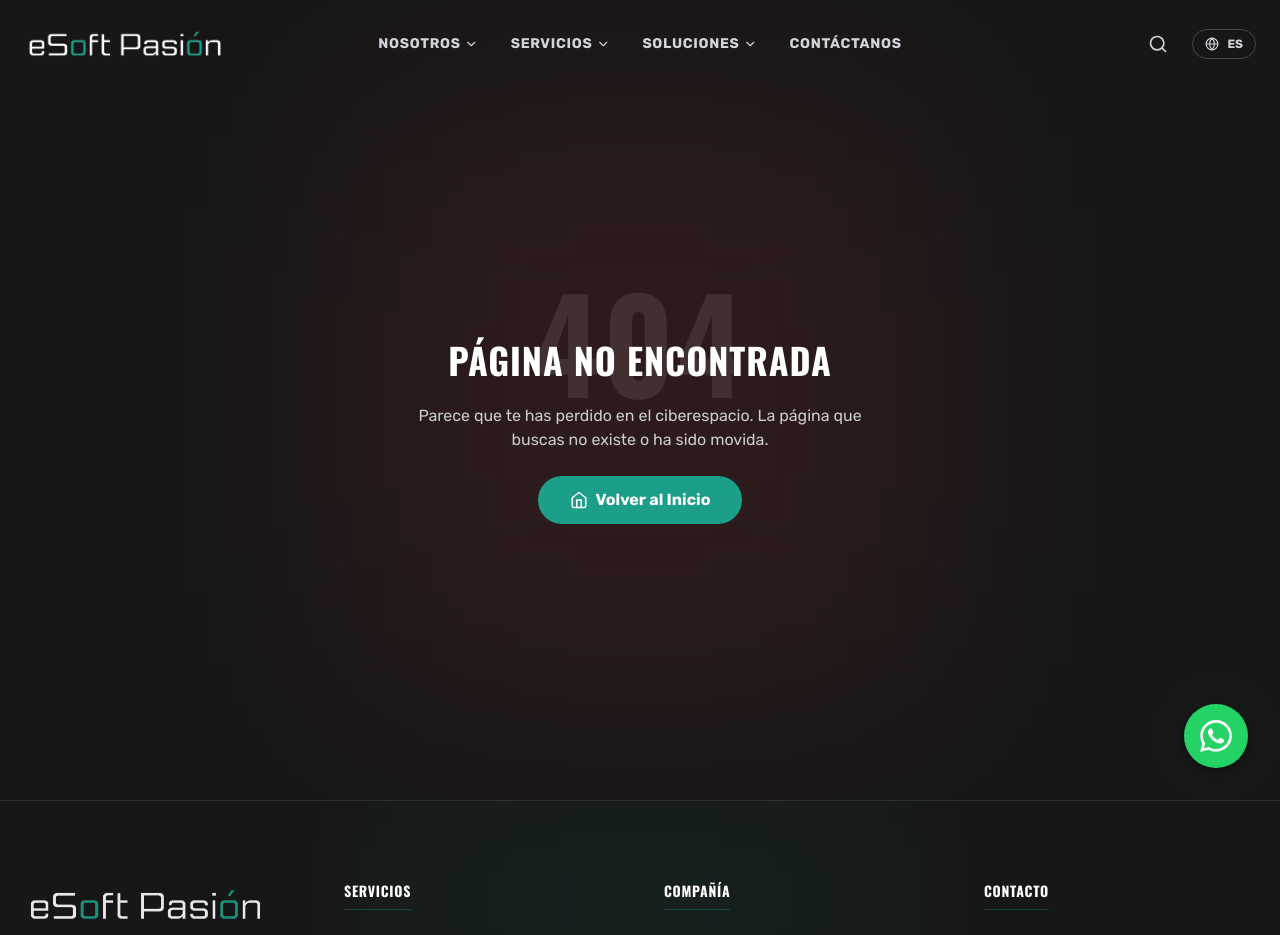
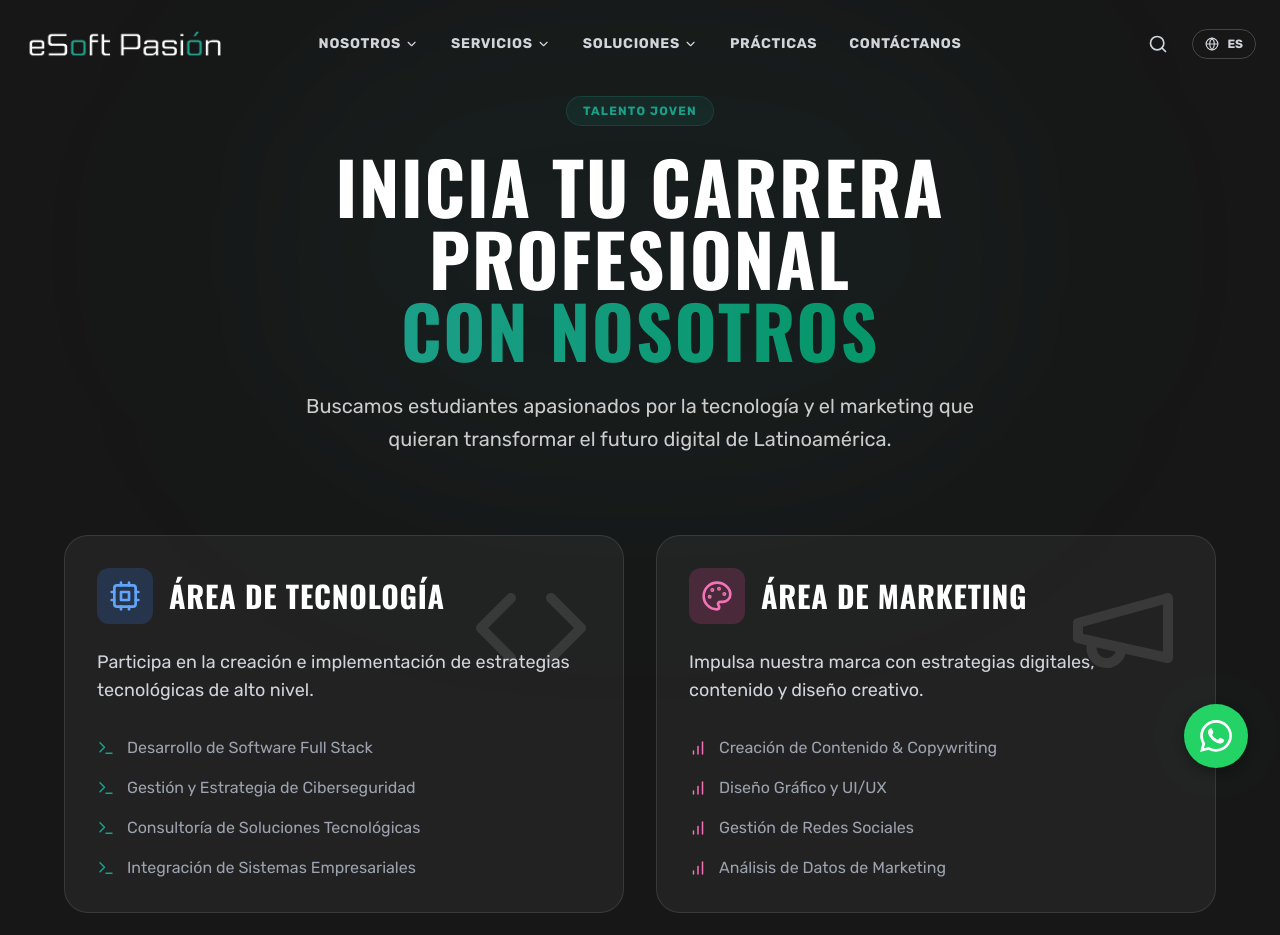
Before and after one commit to edwinrayr/eSoft_NewWebSite, a React (Vite) app in the folder eSoft-Pasion-V3/: page /practicas in a window 1280 px wide. Shown: the top 935 px of the page. Built offline with nearby package versions, Linux system fonts and the light colour scheme.

Commit message:
feat: Añadido apartado "Prácticas"

```diff
--- a/eSoft-Pasion-V3/src/App.tsx
+++ b/eSoft-Pasion-V3/src/App.tsx
@@ -23,6 +23,7 @@ import Solutions from './pages/Solutions';
 import ContactPage from './pages/Contact';
 import NotFound from './pages/NotFound';
 import SearchResults from './pages/SearchResults';
+import Internships from './pages/Internships';
 
 // AGREGADO: Importaciones de las nuevas páginas independientes
 import History from './pages/about/History';
@@ -70,6 +71,7 @@ function App() {
                 <Route path="/soluciones" element={<Solutions />} />
                 <Route path="/contacto" element={<ContactPage />} />
                 <Route path="/busqueda" element={<SearchResults />} />
+                <Route path="/practicas" element={<Internships />} />
                 <Route path="*" element={<NotFound />} />
               </Routes>
             </main>
--- a/eSoft-Pasion-V3/src/components/layout/Navbar.tsx
+++ b/eSoft-Pasion-V3/src/components/layout/Navbar.tsx
@@ -19,93 +19,106 @@ export default function Navbar() {
   const searchInputRef = useRef<HTMLInputElement>(null);
   const searchContainerRef = useRef<HTMLDivElement>(null);
 
-  // 1. BASE DE DATOS COMPLETA (Keywords Bilingües)
+  // 1. BASE DE DATOS COMPLETA (Incluye Prácticas Profesionales)
   const searchItems = useMemo(() => [
-    // --- SECCIÓN: SERVICIOS ---
+    // --- SERVICIOS ---
     {
       title: t('navbar.cybersecurity', 'Ciberseguridad'),
       category: t('navbar.services', 'Servicios'),
       url: "/servicios#security",
-      keywords: ["security", "protection", "antivirus", "ransomware", "seguridad", "protección", "cyber"]
+      keywords: ["security", "protection", "antivirus", "ransomware", "seguridad"]
     },
     {
       title: t('navbar.consulting', 'Consultoría'),
       category: t('navbar.services', 'Servicios'),
       url: "/servicios#consulting",
-      keywords: ["software", "cloud", "nube", "migración", "asesoría", "aws", "consulting", "migration"]
+      keywords: ["software", "cloud", "nube", "migración", "asesoría", "aws"]
     },
     {
       title: t('navbar.packaged', 'Soluciones Empaquetadas'),
       category: t('navbar.services', 'Servicios'),
       url: "/servicios#infra",
-      keywords: ["infraestructura", "soporte", "automic", "broadcom", "symantec", "packaged", "solutions", "infrastructure"]
+      keywords: ["infraestructura", "soporte", "automic", "broadcom", "symantec"]
     },
 
-    // --- SECCIÓN: SOLUCIONES ---
+    // --- SOLUCIONES ---
     {
       title: t('navbar.fintech', 'FinTech'),
       category: t('navbar.solutions', 'Soluciones'),
       url: "/soluciones#fintech",
-      keywords: ["banca", "finance", "pagos", "seguridad bancaria", "payments", "banking"]
+      keywords: ["banca", "finance", "pagos", "seguridad bancaria"]
     },
     {
       title: t('navbar.ecommerce', 'E-Commerce'),
       category: t('navbar.solutions', 'Soluciones'),
       url: "/soluciones#ecommerce",
-      keywords: ["tienda", "online", "retail", "ventas", "shopify", "store", "sales"]
+      keywords: ["tienda", "online", "retail", "ventas", "shopify"]
     },
     {
       title: t('navbar.healthtech', 'HealthTech'),
       category: t('navbar.solutions', 'Soluciones'),
       url: "/soluciones#healthtech",
-      keywords: ["salud", "hospital", "médico", "pacientes", "health", "patients", "medical"]
+      keywords: ["salud", "hospital", "médico", "pacientes"]
     },
     {
       title: t('navbar.sectors', 'Sectores'),
       category: t('navbar.solutions', 'Soluciones'),
       url: "/soluciones#sectores",
-      keywords: ["industrias", "mercados", "retail", "logística", "logistics", "industries", "markets"]
+      keywords: ["industrias", "mercados", "retail", "logística"]
     },
     {
       title: t('navbar.benefits', 'Beneficios'),
       category: t('navbar.solutions', 'Soluciones'),
       url: "/soluciones#beneficios",
-      keywords: ["ventajas", "roi", "por qué", "medida", "custom", "software", "benefits", "why"]
+      keywords: ["ventajas", "roi", "por qué", "medida", "custom"]
     },
 
-    // --- SECCIÓN: NOSOTROS ---
+    // --- PRÁCTICAS PROFESIONALES (En el buscador) ---
+    {
+      title: t('navbar.internships', 'Prácticas Profesionales'),
+      category: t('navbar.careers', 'Carreras'),
+      url: "/practicas",
+      popular: true,
+      keywords: [
+        "becarios", "interns", "students", "estudiantes", "marketing",
+        "diseño", "design", "developer", "programación", "trainee",
+        "servicio social", "prácticas"
+      ]
+    },
+
+    // --- NOSOTROS ---
     {
       title: t('navbar.history', 'Historia'),
       category: t('navbar.about', 'Nosotros'),
       url: "/nosotros#historia",
-      keywords: ["trayectoria", "origen", "2006", "fundación", "history", "roots", "trajectory"]
+      keywords: ["trayectoria", "origen", "2006", "fundación"]
     },
     {
       title: t('navbar.team', 'Equipo'),
       category: t('navbar.about', 'Nosotros'),
       url: "/nosotros#equipo",
-      keywords: ["staff", "ingenieros", "expertos", "talento", "team", "engineers", "experts", "talent"]
+      keywords: ["staff", "ingenieros", "expertos", "talento"]
     },
     {
       title: t('navbar.ceo', 'Nuestro CEO'),
       category: t('navbar.about', 'Nosotros'),
       url: "https://soyjesusrivas.com/",
       isExternal: true,
-      keywords: ["jesús rivas", "director", "líder", "fundador", "leader", "founder"]
+      keywords: ["jesús rivas", "director", "líder", "fundador"]
     },
     {
       title: t('navbar.values', 'Valores'),
       category: t('navbar.about', 'Nosotros'),
       url: "/nosotros#valores",
-      keywords: ["misión", "visión", "cultura", "filosofía", "mission", "vision", "culture", "philosophy", "values"]
+      keywords: ["misión", "visión", "cultura", "filosofía"]
     },
 
-    // --- SECCIÓN: CONTACTO ---
+    // --- CONTACTO ---
     {
       title: t('navbar.contact', 'Contáctanos'),
       category: "General",
       url: "/contacto",
-      keywords: ["email", "teléfono", "dirección", "ubicación", "soporte", "ventas", "phone", "address", "location", "support", "sales"]
+      keywords: ["email", "teléfono", "dirección", "ubicación", "soporte", "ventas"]
     }
   ], [t]);
 
@@ -182,6 +195,7 @@ export default function Navbar() {
       }
   };
 
+  // MENU PRINCIPAL (Actualizado con Prácticas)
   const navLinks = [
     {
       id: 'about',
@@ -213,6 +227,13 @@ export default function Navbar() {
         { title: t('navbar.sectors', 'Sectores'), path: '/soluciones#sectores' },
         { title: t('navbar.benefits', 'Beneficios'), path: '/soluciones#beneficios' }
       ]
+    },
+    // --- NUEVO APARTADO EN EL NAVBAR ---
+    {
+      id: 'internships',
+      title: t('navbar.internships', 'Prácticas'),
+      path: '/practicas',
+      submenu: []
     },
     {
       id: 'contact',
@@ -327,6 +348,7 @@ export default function Navbar() {
                             </form>
                         </div>
 
+                        {/* SCROLL PERSONALIZADO (Verde y sutil) */}
                         <div className="max-h-[350px] overflow-y-auto pr-1 [&::-webkit-scrollbar]:w-1.5 [&::-webkit-scrollbar-track]:bg-transparent [&::-webkit-scrollbar-thumb]:bg-esoft-accent/40 [&::-webkit-scrollbar-thumb]:rounded-full hover:[&::-webkit-scrollbar-thumb]:bg-esoft-accent">
 
                             <div className="px-4 py-2 text-[10px] font-bold text-gray-500 uppercase tracking-wider flex items-center gap-2 bg-black/10 sticky top-0 z-10 backdrop-blur-sm">
--- a/eSoft-Pasion-V3/src/locales/en.json
+++ b/eSoft-Pasion-V3/src/locales/en.json
@@ -1,14 +1,70 @@
 {
+  "navbar": {
+    "about": "About Us",
+    "history": "History",
+    "team": "Team",
+    "values": "Values",
+    "services": "Services",
+    "cybersecurity": "Cybersecurity",
+    "consulting": "Consulting",
+    "packaged": "Packaged Solutions",
+    "solutions": "Solutions",
+    "cases": "Success Stories",
+    "sectors": "Sectors",
+    "benefits": "Benefits",
+    "contact": "Contact Us",
+    "internships": "Internships",
+    "careers": "Careers",
+    "searchPlaceholder": "Search eSoft...",
+    "results": "Results",
+    "suggestions": "Quick Suggestions",
+    "noResults": "No results found for"
+  },
   "searchResults": {
     "title": "Search Results:",
     "count": "matches found.",
-    "noResultsTitle": "NO RESULTS FOUND",
+    "noResultsTitle": "NOTHING FOUND",
     "noResultsDesc": "Try using other keywords like \"Cybersecurity\", \"Cloud\", or \"Team\".",
     "categories": {
       "service": "Service",
       "case": "Success Story",
       "about": "About Us",
-      "contact": "Contact"
+      "contact": "Contact",
+      "career": "Careers"
+    }
+  },
+  "internshipsPage": {
+    "hero": {
+      "badge": "Young Talent",
+      "title": "Kickstart Your Career",
+      "highlight": "With Us",
+      "subtitle": "We are looking for students passionate about technology and marketing who want to transform Latin America's digital future.",
+      "btn": "Apply Now"
+    },
+    "tech": {
+      "title": "Technology Area",
+      "desc": "Participate in the creation and implementation of high-level technological strategies.",
+      "roles": [
+        "Full Stack Software Development",
+        "Cybersecurity Strategy & Management",
+        "Technology Solutions Consulting",
+        "Enterprise Systems Integration"
+      ]
+    },
+    "marketing": {
+      "title": "Marketing Area",
+      "desc": "Boost our brand with digital strategies, content, and creative design.",
+      "roles": [
+        "Content Creation & Copywriting",
+        "Graphic Design & UI/UX",
+        "Social Media Management",
+        "Marketing Data Analysis"
+      ]
+    },
+    "cta": {
+      "title": "Ready for the challenge?",
+      "desc": "Send us your CV and tell us why you want to join eSoft.",
+      "email": "talent@esoftpasion.com"
     }
   },
   "homePage": {
@@ -319,33 +375,6 @@
       }
     }
   },
-  "navbar": {
-    "about": "About Us",
-    "history": "History",
-    "team": "Team",
-    "values": "Values",
-    "careers": "Careers",
-    "ceo": "Our CEO",
-    "services": "Services",
-    "renewal": "License Renewal",
-    "support": "Technical Support",
-    "presales": "Pre-sales",
-    "consulting": "Consulting",
-    "solutions": "Solutions",
-    "cases": "Success Stories",
-    "sectors": "Sectors",
-    "benefits": "Benefits",
-    "cybersecurity": "Cybersecurity",
-    "infrastructure": "Infrastructure",
-    "packaged": "Packaged Solutions",
-    "contact": "Contact Us",
-    "sales": "Sales",
-    "location": "Location",
-    "searchPlaceholder": "Search eSoft...",
-    "results": "Results",
-    "suggestions": "Quick Suggestions",
-    "noResults": "No results found for"
-  },
   "hero": {
     "badge": "eSoft - Passion for Technology",
     "titleMain": "We Transform",
--- a/eSoft-Pasion-V3/src/locales/es.json
+++ b/eSoft-Pasion-V3/src/locales/es.json
@@ -1,4 +1,25 @@
 {
+  "navbar": {
+    "about": "Nosotros",
+    "history": "Historia",
+    "team": "Equipo",
+    "values": "Valores",
+    "services": "Servicios",
+    "cybersecurity": "Ciberseguridad",
+    "consulting": "Consultoría",
+    "packaged": "Soluciones Empaquetadas",
+    "solutions": "Soluciones",
+    "cases": "Casos de Éxito",
+    "sectors": "Sectores",
+    "benefits": "Beneficios",
+    "contact": "Contáctanos",
+    "internships": "Prácticas",
+    "careers": "Carreras",
+    "searchPlaceholder": "Buscar en eSoft...",
+    "results": "Resultados",
+    "suggestions": "Sugerencias Rápidas",
+    "noResults": "No se encontraron resultados para"
+  },
   "searchResults": {
     "title": "Resultados de búsqueda:",
     "count": "coincidencias encontradas.",
@@ -8,15 +29,42 @@
       "service": "Servicio",
       "case": "Caso de Éxito",
       "about": "Nosotros",
-      "contact": "Contacto"
+      "contact": "Contacto",
+      "career": "Carreras"
     }
   },
-  "homePage": {
-    "ctaFinal": {
-      "titleLine1": "¿Listo para dar el",
-      "titleLine2": "siguiente paso?",
-      "subtitle": "Descubre cómo nuestras soluciones pueden transformar tu infraestructura hoy mismo.",
-      "btn": "Contáctanos Ahora"
+  "internshipsPage": {
+    "hero": {
+      "badge": "Talento Joven",
+      "title": "Inicia tu Carrera Profesional",
+      "highlight": "Con Nosotros",
+      "subtitle": "Buscamos estudiantes apasionados por la tecnología y el marketing que quieran transformar el futuro digital de Latinoamérica.",
+      "btn": "Aplicar Ahora"
+    },
+    "tech": {
+      "title": "Área de Tecnología",
+      "desc": "Participa en la creación e implementación de estrategias tecnológicas de alto nivel.",
+      "roles": [
+        "Desarrollo de Software Full Stack",
+        "Gestión y Estrategia de Ciberseguridad",
+        "Consultoría de Soluciones Tecnológicas",
+        "Integración de Sistemas Empresariales"
+      ]
+    },
+    "marketing": {
+      "title": "Área de Marketing",
+      "desc": "Impulsa nuestra marca con estrategias digitales, contenido y diseño creativo.",
+      "roles": [
+        "Creación de Contenido & Copywriting",
+        "Diseño Gráfico y UI/UX",
+        "Gestión de Redes Sociales",
+        "Análisis de Datos de Marketing"
+      ]
+    },
+    "cta": {
+      "title": "¿Listo para el reto?",
+      "desc": "Envíanos tu CV y cuéntanos por qué quieres unirte a eSoft.",
+      "email": "talento@esoftpasion.com"
     }
   },
   "solutionsPage": {
@@ -319,33 +367,6 @@
       }
     }
   },
-  "navbar": {
-    "about": "Nosotros",
-    "history": "Historia",
-    "team": "Equipo",
-    "values": "Valores",
-    "careers": "Carreras",
-    "ceo": "Nuestro CEO",
-    "services": "Servicios",
-    "renewal": "Renovación de Licencias",
-    "support": "Soporte Técnico",
-    "presales": "Preventa",
-    "consulting": "Consultoría",
-    "solutions": "Soluciones",
-    "cases": "Casos de Éxito",
-    "sectors": "Sectores",
-    "benefits": "Beneficios",
-    "cybersecurity": "Ciberseguridad",
-    "infrastructure": "Infraestructura",
-    "packaged": "Soluciones Empaquetadas",
-    "contact": "Contáctanos",
-    "sales": "Ventas",
-    "location": "Ubicación",
-    "searchPlaceholder": "Buscar en eSoft...",
-    "results": "Resultados",
-    "suggestions": "Sugerencias Rápidas",
-    "noResults": "No se encontraron resultados para"
-  },
   "hero": {
     "badge": "eSoft - Pasión por la Tecnología",
     "titleMain": "Tu Aliado Estratégico en",
--- /dev/null
+++ b/eSoft-Pasion-V3/src/pages/Internships.tsx
@@ -0,0 +1,137 @@
+import { motion } from 'framer-motion';
+import { Code, Megaphone, ChevronRight, Mail, Cpu, Palette, Terminal, BarChart } from 'lucide-react';
+import { useTranslation } from 'react-i18next';
+
+export default function Internships() {
+  const { t } = useTranslation();
+
+  const containerVariants = {
+    hidden: { opacity: 0 },
+    visible: { opacity: 1, transition: { staggerChildren: 0.2 } }
+  };
+
+  const itemVariants = {
+    hidden: { opacity: 0, y: 20 },
+    visible: { opacity: 1, y: 0 }
+  };
+
+  return (
+    <div className="min-h-screen bg-esoft-dark pt-24 pb-20 px-6 relative overflow-hidden">
+
+      {/* Fondo Decorativo */}
+      <div className="absolute top-0 left-1/2 -translate-x-1/2 w-[800px] h-[500px] bg-esoft-accent/5 blur-[120px] rounded-full pointer-events-none" />
+
+      {/* HERO SECTION */}
+      <div className="max-w-4xl mx-auto text-center mb-20 relative z-10">
+        <motion.span
+          initial={{ opacity: 0, y: -10 }}
+          animate={{ opacity: 1, y: 0 }}
+          className="inline-block px-4 py-1.5 rounded-full bg-esoft-accent/10 border border-esoft-accent/20 text-esoft-accent text-xs font-bold uppercase tracking-widest mb-6"
+        >
+          {t('internshipsPage.hero.badge')}
+        </motion.span>
+
+        <motion.h1
+          initial={{ opacity: 0, scale: 0.9 }}
+          animate={{ opacity: 1, scale: 1 }}
+          className="text-5xl md:text-7xl font-heading font-bold text-white mb-6 leading-tight"
+        >
+          {t('internshipsPage.hero.title')} <br />
+          <span className="text-transparent bg-clip-text bg-gradient-to-r from-esoft-accent to-emerald-600">
+            {t('internshipsPage.hero.highlight')}
+          </span>
+        </motion.h1>
+
+        <motion.p
+          initial={{ opacity: 0 }}
+          animate={{ opacity: 1 }}
+          transition={{ delay: 0.2 }}
+          className="text-xl text-esoft-gray-light max-w-2xl mx-auto leading-relaxed"
+        >
+          {t('internshipsPage.hero.subtitle')}
+        </motion.p>
+      </div>
+
+      {/* ÁREAS DE PRÁCTICA */}
+      <motion.div
+        variants={containerVariants}
+        initial="hidden"
+        whileInView="visible"
+        viewport={{ once: true }}
+        className="max-w-6xl mx-auto grid grid-cols-1 md:grid-cols-2 gap-8 mb-24"
+      >
+
+        {/* TARJETA TECNOLOGÍA */}
+        <motion.div variants={itemVariants} className="group relative bg-white/5 border border-white/10 rounded-3xl p-8 overflow-hidden hover:border-esoft-accent/50 transition-colors">
+          <div className="absolute top-0 right-0 p-8 opacity-10 group-hover:opacity-20 transition-opacity">
+            <Code size={120} />
+          </div>
+
+          <div className="flex items-center gap-4 mb-6">
+            <div className="p-3 bg-blue-500/20 text-blue-400 rounded-xl">
+              <Cpu size={32} />
+            </div>
+            <h2 className="text-3xl font-heading font-bold text-white">{t('internshipsPage.tech.title')}</h2>
+          </div>
+
+          <p className="text-gray-300 mb-8 text-lg">{t('internshipsPage.tech.desc')}</p>
+
+          <ul className="space-y-4">
+            {(t('internshipsPage.tech.roles', { returnObjects: true }) as string[]).map((role, i) => (
+              <li key={i} className="flex items-center gap-3 text-gray-400 group-hover:text-white transition-colors">
+                <Terminal size={18} className="text-esoft-accent" />
+                {role}
+              </li>
+            ))}
+          </ul>
+        </motion.div>
+
+        {/* TARJETA MARKETING */}
+        <motion.div variants={itemVariants} className="group relative bg-white/5 border border-white/10 rounded-3xl p-8 overflow-hidden hover:border-pink-500/50 transition-colors">
+          <div className="absolute top-0 right-0 p-8 opacity-10 group-hover:opacity-20 transition-opacity">
+            <Megaphone size={120} />
+          </div>
+
+          <div className="flex items-center gap-4 mb-6">
+            <div className="p-3 bg-pink-500/20 text-pink-400 rounded-xl">
+              <Palette size={32} />
+            </div>
+            <h2 className="text-3xl font-heading font-bold text-white">{t('internshipsPage.marketing.title')}</h2>
+          </div>
+
+          <p className="text-gray-300 mb-8 text-lg">{t('internshipsPage.marketing.desc')}</p>
+
+          <ul className="space-y-4">
+            {(t('internshipsPage.marketing.roles', { returnObjects: true }) as string[]).map((role, i) => (
+              <li key={i} className="flex items-center gap-3 text-gray-400 group-hover:text-white transition-colors">
+                <BarChart size={18} className="text-pink-400" />
+                {role}
+              </li>
+            ))}
+          </ul>
+        </motion.div>
+
+      </motion.div>
+
+      {/* CTA FINAL */}
+      <motion.div
+        initial={{ opacity: 0, y: 30 }}
+        whileInView={{ opacity: 1, y: 0 }}
+        viewport={{ once: true }}
+        className="max-w-3xl mx-auto text-center bg-gradient-to-b from-white/10 to-transparent p-10 rounded-3xl border border-white/10"
+      >
+        <h3 className="text-3xl font-bold text-white mb-4">{t('internshipsPage.cta.title')}</h3>
+        <p className="text-gray-300 mb-8">{t('internshipsPage.cta.desc')}</p>
+
+        <a
+          href={`mailto:${t('internshipsPage.cta.email')}`}
+          className="inline-flex items-center gap-3 px-8 py-4 bg-esoft-accent text-white font-bold rounded-full hover:bg-emerald-600 transition-all hover:scale-105 shadow-lg shadow-esoft-accent/20"
+        >
+          <Mail size={20} />
+          {t('internshipsPage.hero.btn')} <ChevronRight size={18} />
+        </a>
+      </motion.div>
+
+    </div>
+  );
+}
```
